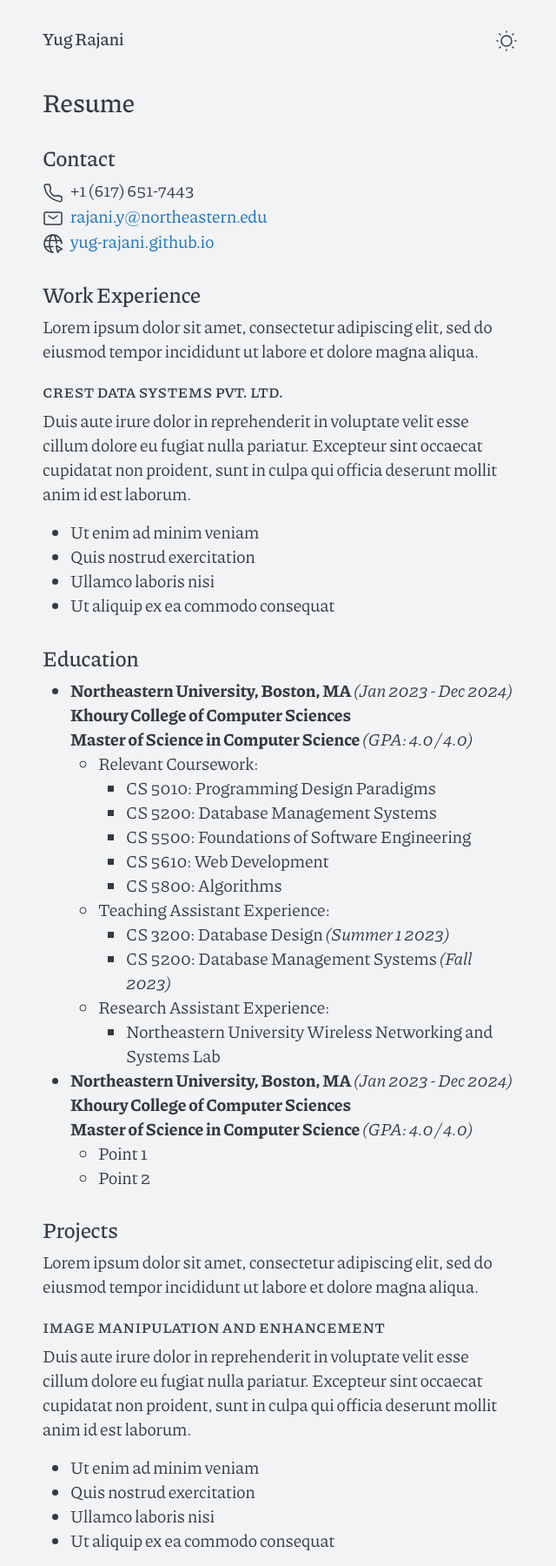
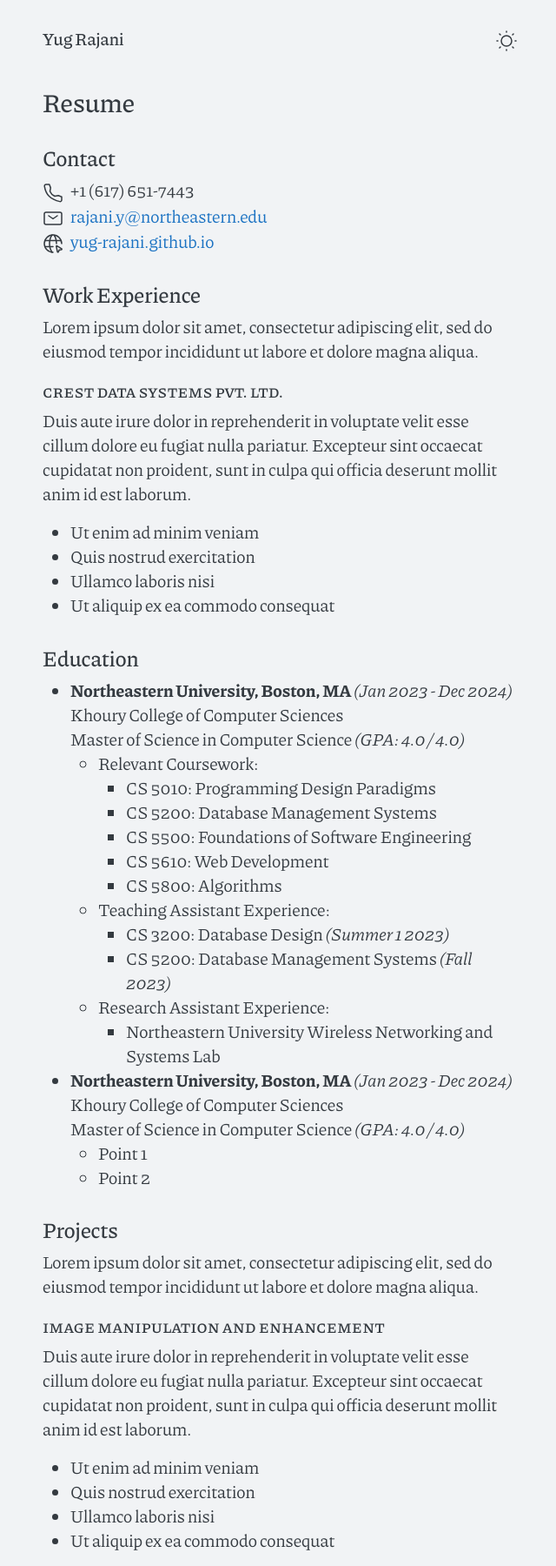
Before and after one commit to yug-rajani/yug-rajani.github.io, a Jekyll site: the page built from cv.md, in a window 1280 px wide. Shown: the whole page at 87% size, without its empty margins (318-958 px from the left). Built offline with Jekyll 4.4.1, drawn with Linux system fonts in a browser that asks for light colours.

Commit message:
Update education

```diff
--- a/cv.md
+++ b/cv.md
@@ -23,8 +23,8 @@ Duis aute irure dolor in reprehenderit in voluptate velit esse cillum dolore eu
 ## Education
 
 - **Northeastern University, Boston, MA** *(Jan 2023 - Dec 2024)* <br>
-  **Khoury College of Computer Sciences** <br>
-  **Master of Science in Computer Science** *(GPA: 4.0 / 4.0)*
+  Khoury College of Computer Sciences <br>
+  Master of Science in Computer Science *(GPA: 4.0 / 4.0)*
   - Relevant Coursework:
     - CS 5010: Programming Design Paradigms
     - CS 5200: Database Management Systems
@@ -38,8 +38,8 @@ Duis aute irure dolor in reprehenderit in voluptate velit esse cillum dolore eu
     - Northeastern University Wireless Networking and Systems Lab
 
 - **Northeastern University, Boston, MA** *(Jan 2023 - Dec 2024)* <br>
-  **Khoury College of Computer Sciences** <br>
-  **Master of Science in Computer Science** *(GPA: 4.0 / 4.0)*
+  Khoury College of Computer Sciences <br>
+  Master of Science in Computer Science *(GPA: 4.0 / 4.0)*
   - Point 1
   - Point 2
 
```
